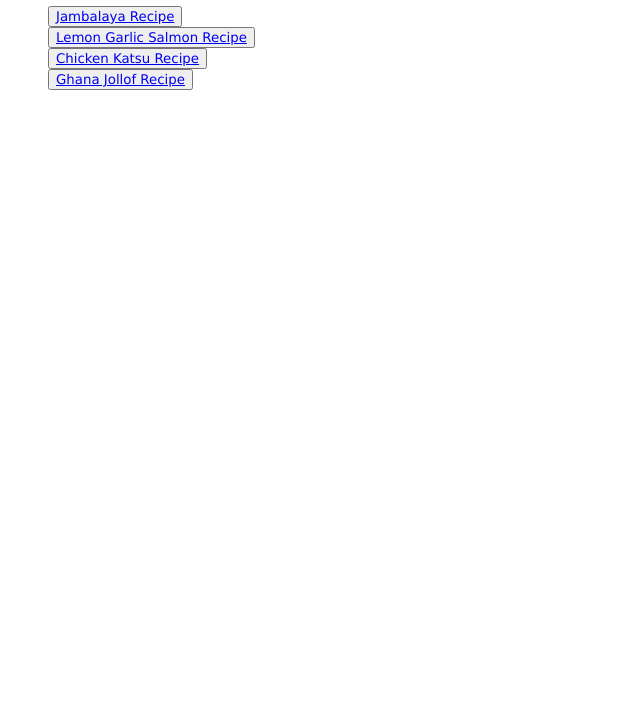
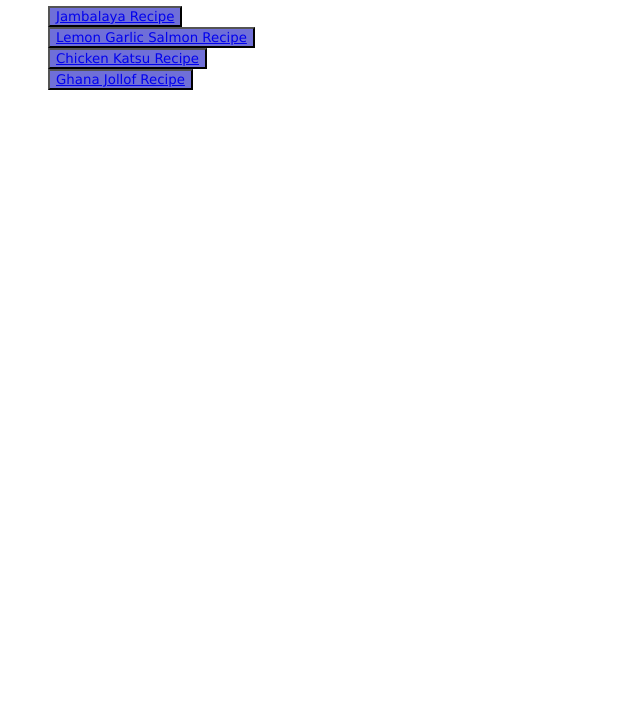
Before and after one commit to richyann007/odin-recipes, a plain HTML site: page index.html in a window 1280 px wide. Shown: the part 75-800 px from the top of the page, without its empty margins (0-640 px from the left). Drawn offline with Linux system fonts and the light colour scheme.

Commit message:
Styled buttons

```diff
--- a/style.css
+++ b/style.css
@@ -11,3 +11,7 @@
 .steps {
     background-color:beige;
 }
+button {
+    background-color: rgb(111, 111, 216);
+    color: white;
+}
```
Also changed, not shown: index.html (+0 -3 lines).
